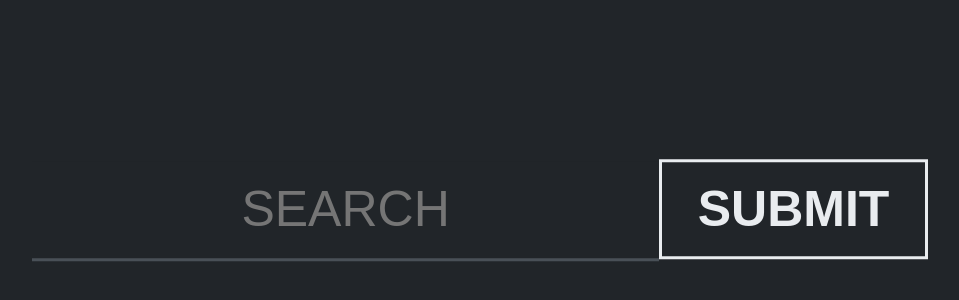
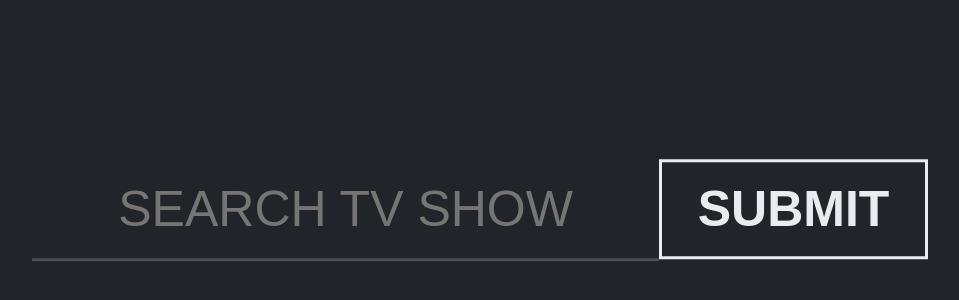
Before and after one commit to JinHo-Do/searching-tv-show, a React (Create React App) app: page / in a window 1280 px wide. Shown: the part 190-490 px from the top of the page, without its empty margins (160-1119 px from the left). Built offline with nearby package versions, Linux system fonts and the light colour scheme.

Commit message:
Change setting for production build

```diff
--- a/public/index.html
+++ b/public/index.html
@@ -30,7 +30,7 @@
       work correctly both with client-side routing and a non-root public URL.
       Learn how to configure a non-root public URL by running `npm run build`.
     -->
-    <title>React App</title>
+    <title>TV SHOW</title>
   </head>
   <body>
     <noscript>You need to enable JavaScript to run this app.</noscript>
--- a/src/components/SearchBox/SearchBox.js
+++ b/src/components/SearchBox/SearchBox.js
@@ -79,7 +79,9 @@ const SearchBox = ({
       onChange={onChange}
       onKeyDown={onKeyDown}
       placeholder={
-        hasResult ? `${resultQuery}에 대한 ${length}개의 결과` : 'SEARCH'
+        hasResult
+          ? `${resultQuery}에 대한 ${length}개의 결과`
+          : 'SEARCH TV SHOW'
       }
       autoComplete="off"
     />
--- a/src/modules/data.js
+++ b/src/modules/data.js
@@ -2,7 +2,10 @@ import { createAction, handleActions } from 'redux-actions';
 import axios from 'axios';
 import produce from 'immer';
 
-const API_URL = 'http://api.tvmaze.com';
+const API_URL =
+  process.env.NODE_ENV === 'production'
+    ? 'https://api.tvmaze.com'
+    : 'http://api.tvmaze.com';
 
 const FETCH_MOVIE_PENDING = 'FETCH_MOVIE_PENDING';
 const FETCH_MOVIE_SUCCESS = 'FETCH_MOVIE_SUCCESS';
```
Also changed, not shown: 2 other files (tests, documents, lock files or other folders).
